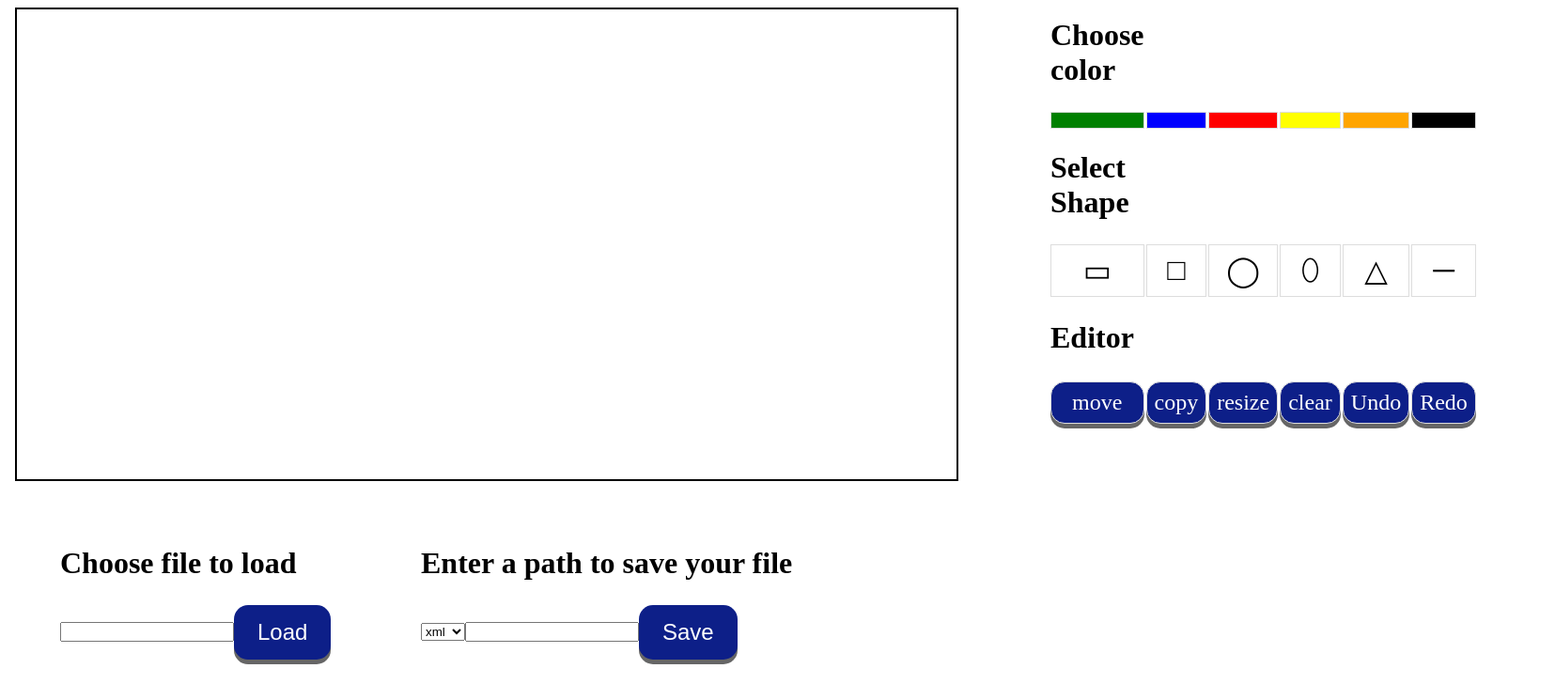
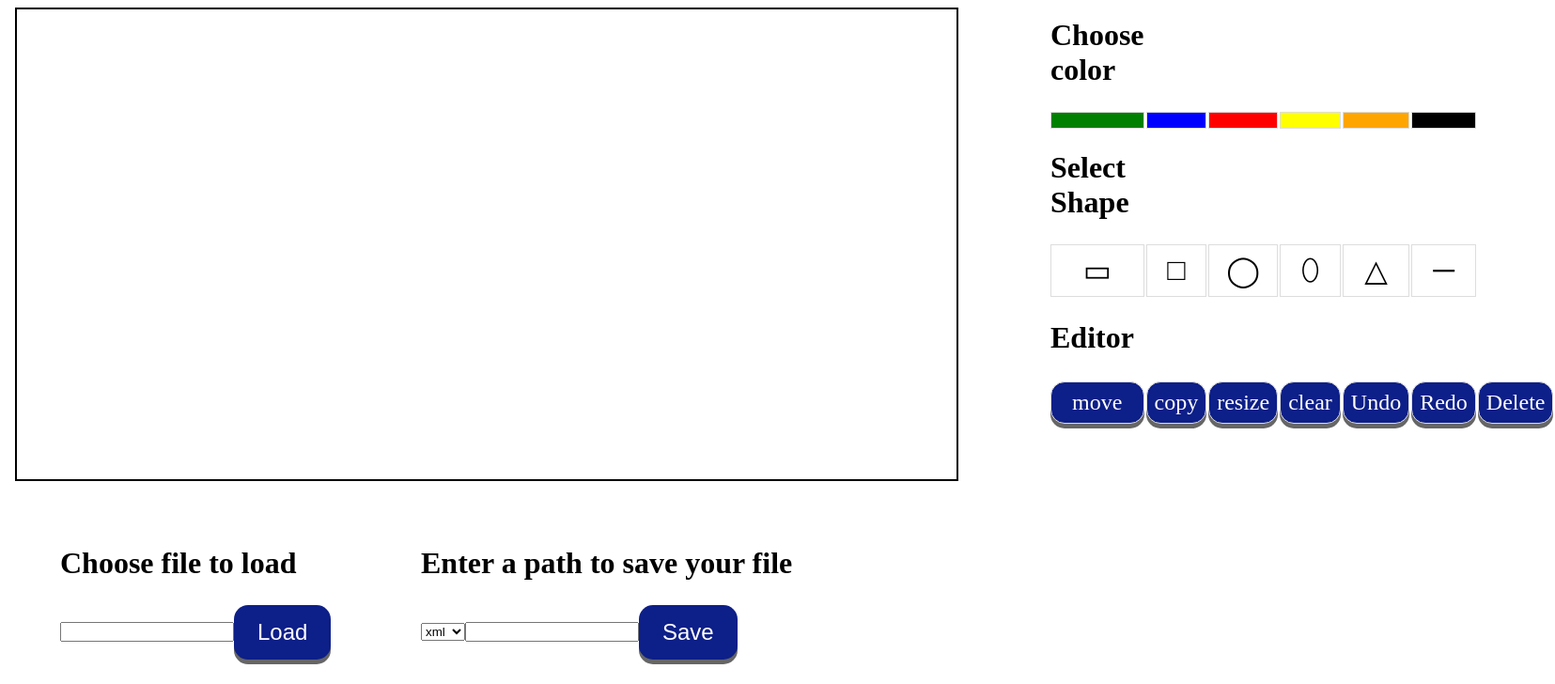
Before and after one commit to 11Norah/Web_Based-Drawing_Program, an Angular app in the folder Frontend/: page / in a window 1280 px wide. Shown: the top 728 px of the page at 94% size, 1655 px wide, since content can reach past the window. Built offline with nearby package versions, Linux system fonts and the light colour scheme.

Commit message:
delete html

```diff
--- a/Frontend/src/app/app.component.html
+++ b/Frontend/src/app/app.component.html
@@ -52,6 +52,7 @@
     <td class="save"  (click)="clearCanvas()">clear</td>
     <td class="save"  (click)="undo()">Undo</td>
     <td class="save"  (click)="redo()">Redo</td>
+    <td class="save"  (click)="delete()">Delete</td>
     </table>
     <tr>
 
```
